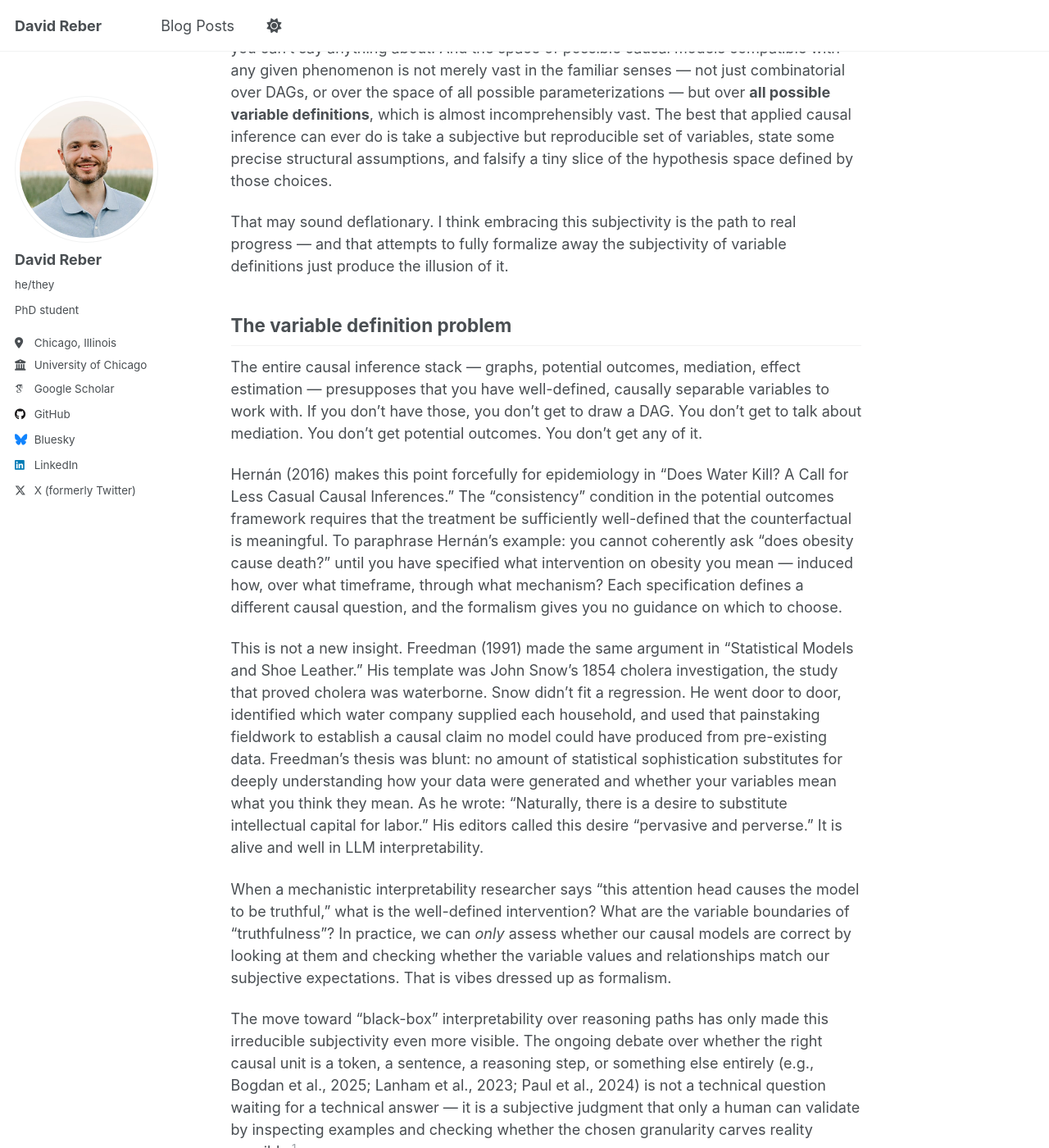
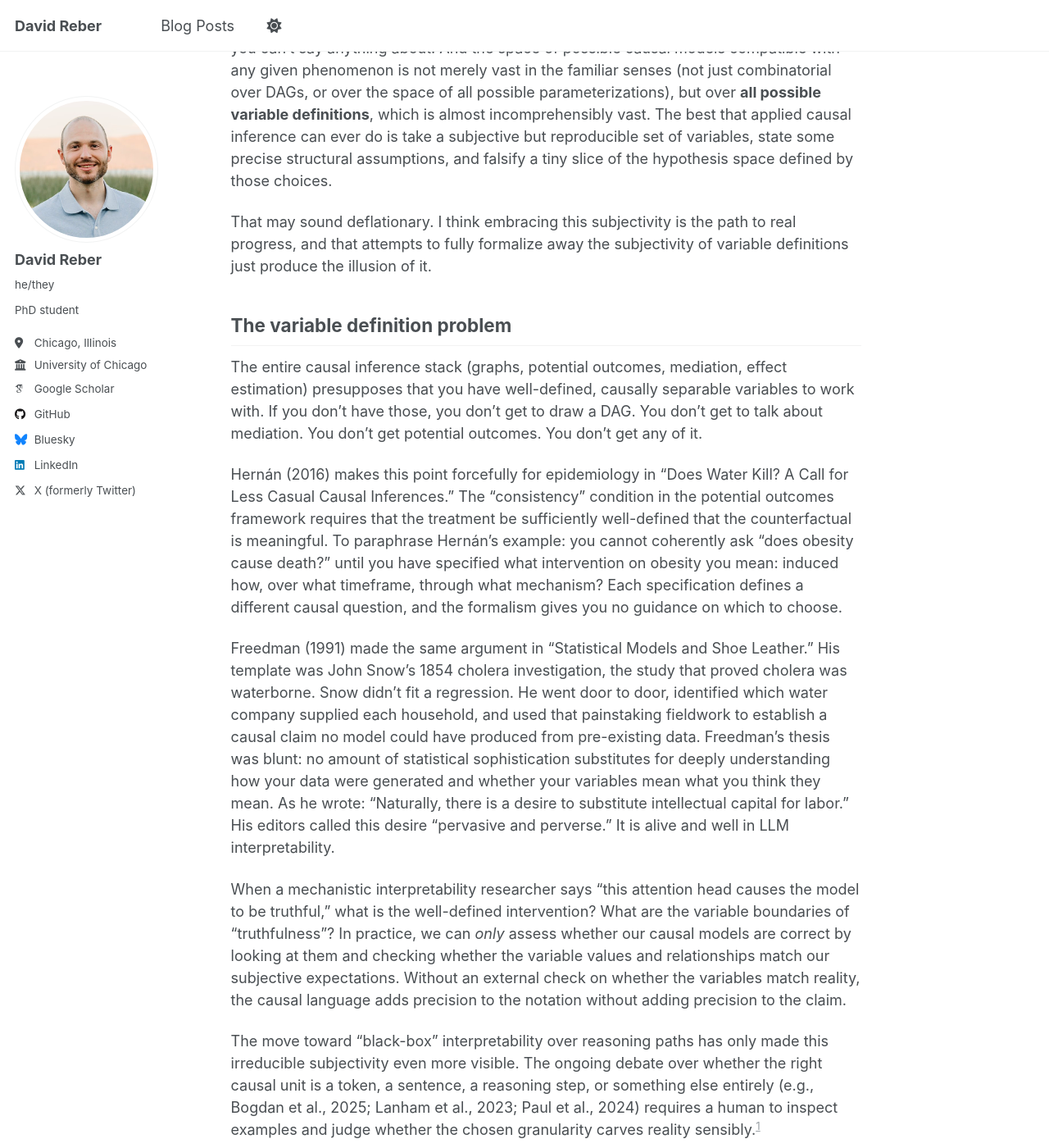
Before and after one commit to davidreber/davidreber.github.io, a Jekyll site: the page built from _posts/2026-03-06-subjective-causal-variables.md, in a window 1280 px wide and 1400 px high, scrolled down 591 px. Shown: the whole window at 82% size. Built offline with Jekyll 4.4.1, drawn with Linux system fonts in a browser that asks for light colours; some web fonts are replaced; some of the changed text lies outside the part shown.

Commit message:
remove bad em dash usage

```diff
--- a/_posts/2026-03-06-subjective-causal-variables.md
+++ b/_posts/2026-03-06-subjective-causal-variables.md
@@ -14,23 +14,23 @@ tags:
 
 When we try to understand large language models, we like to invoke causality. And who can blame us? Causal inference comes with an impressive toolkit: directed acyclic graphs, potential outcomes, mediation analysis, formal identification results. It feels crisp. It feels reproducible. It feels like science.
 
-But there is a precondition to the entire enterprise that we almost always skip past: you need well-defined causal variables. And defining those variables is not part of causal inference. It is prior to it — a subjective, pre-formal step that the formalism cannot provide and cannot validate.
+But there is a precondition to the entire enterprise that we almost always skip past: you need well-defined causal variables. And defining those variables is not part of causal inference. It is prior to it: a subjective, pre-formal step that the formalism cannot provide and cannot validate.
 
-Once you take this seriously, the consequences are severe. Every choice of variables induces a different hypothesis space. Every hypothesis space you *didn't* choose is one you can't say anything about. And the space of possible causal models compatible with any given phenomenon is not merely vast in the familiar senses — not just combinatorial over DAGs, or over the space of all possible parameterizations — but over **all possible variable definitions**, which is almost incomprehensibly vast. The best that applied causal inference can ever do is take a subjective but reproducible set of variables, state some precise structural assumptions, and falsify a tiny slice of the hypothesis space defined by those choices.
+Once you take this seriously, the consequences are severe. Every choice of variables induces a different hypothesis space. Every hypothesis space you *didn't* choose is one you can't say anything about. And the space of possible causal models compatible with any given phenomenon is not merely vast in the familiar senses (not just combinatorial over DAGs, or over the space of all possible parameterizations), but over **all possible variable definitions**, which is almost incomprehensibly vast. The best that applied causal inference can ever do is take a subjective but reproducible set of variables, state some precise structural assumptions, and falsify a tiny slice of the hypothesis space defined by those choices.
 
-That may sound deflationary. I think embracing this subjectivity is the path to real progress — and that attempts to fully formalize away the subjectivity of variable definitions just produce the illusion of it.
+That may sound deflationary. I think embracing this subjectivity is the path to real progress, and that attempts to fully formalize away the subjectivity of variable definitions just produce the illusion of it.
 
 ## The variable definition problem
 
-The entire causal inference stack — graphs, potential outcomes, mediation, effect estimation — presupposes that you have well-defined, causally separable variables to work with. If you don't have those, you don't get to draw a DAG. You don't get to talk about mediation. You don't get potential outcomes. You don't get any of it.
+The entire causal inference stack (graphs, potential outcomes, mediation, effect estimation) presupposes that you have well-defined, causally separable variables to work with. If you don't have those, you don't get to draw a DAG. You don't get to talk about mediation. You don't get potential outcomes. You don't get any of it.
 
-Hernán (2016) makes this point forcefully for epidemiology in "Does Water Kill? A Call for Less Casual Causal Inferences." The "consistency" condition in the potential outcomes framework requires that the treatment be sufficiently well-defined that the counterfactual is meaningful. To paraphrase Hernán's example: you cannot coherently ask "does obesity cause death?" until you have specified what intervention on obesity you mean — induced how, over what timeframe, through what mechanism? Each specification defines a different causal question, and the formalism gives you no guidance on which to choose.
+Hernán (2016) makes this point forcefully for epidemiology in "Does Water Kill? A Call for Less Casual Causal Inferences." The "consistency" condition in the potential outcomes framework requires that the treatment be sufficiently well-defined that the counterfactual is meaningful. To paraphrase Hernán's example: you cannot coherently ask "does obesity cause death?" until you have specified what intervention on obesity you mean: induced how, over what timeframe, through what mechanism? Each specification defines a different causal question, and the formalism gives you no guidance on which to choose.
 
-This is not a new insight. Freedman (1991) made the same argument in "Statistical Models and Shoe Leather." His template was John Snow's 1854 cholera investigation, the study that proved cholera was waterborne. Snow didn't fit a regression. He went door to door, identified which water company supplied each household, and used that painstaking fieldwork to establish a causal claim no model could have produced from pre-existing data. Freedman's thesis was blunt: no amount of statistical sophistication substitutes for deeply understanding how your data were generated and whether your variables mean what you think they mean. As he wrote: "Naturally, there is a desire to substitute intellectual capital for labor." His editors called this desire "pervasive and perverse." It is alive and well in LLM interpretability.
+Freedman (1991) made the same argument in "Statistical Models and Shoe Leather." His template was John Snow's 1854 cholera investigation, the study that proved cholera was waterborne. Snow didn't fit a regression. He went door to door, identified which water company supplied each household, and used that painstaking fieldwork to establish a causal claim no model could have produced from pre-existing data. Freedman's thesis was blunt: no amount of statistical sophistication substitutes for deeply understanding how your data were generated and whether your variables mean what you think they mean. As he wrote: "Naturally, there is a desire to substitute intellectual capital for labor." His editors called this desire "pervasive and perverse." It is alive and well in LLM interpretability.
 
-When a mechanistic interpretability researcher says "this attention head causes the model to be truthful," what is the well-defined intervention? What are the variable boundaries of "truthfulness"? In practice, we can *only* assess whether our causal models are correct by looking at them and checking whether the variable values and relationships match our subjective expectations. That is vibes dressed up as formalism.
+When a mechanistic interpretability researcher says "this attention head causes the model to be truthful," what is the well-defined intervention? What are the variable boundaries of "truthfulness"? In practice, we can *only* assess whether our causal models are correct by looking at them and checking whether the variable values and relationships match our subjective expectations. Without an external check on whether the variables match reality, the causal language adds precision to the notation without adding precision to the claim.
 
-The move toward "black-box" interpretability over reasoning paths has only made this irreducible subjectivity even more visible. The ongoing debate over whether the right causal unit is a token, a sentence, a reasoning step, or something else entirely (e.g., Bogdan et al., 2025; Lanham et al., 2023; Paul et al., 2024) is not a technical question waiting for a technical answer — it is a subjective judgment that only a human can validate by inspecting examples and checking whether the chosen granularity carves reality sensibly.[^1]
+The move toward "black-box" interpretability over reasoning paths has only made this irreducible subjectivity even more visible. The ongoing debate over whether the right causal unit is a token, a sentence, a reasoning step, or something else entirely (e.g., Bogdan et al., 2025; Lanham et al., 2023; Paul et al., 2024) requires a human to inspect examples and judge whether the chosen granularity carves reality sensibly.[^1]
 
 ## We keep getting confused about interventions
 
@@ -38,37 +38,37 @@ Across 2022–2025, we've watched a remarkably consistent pattern: someone propo
 
 I've perpetuated the "eureka, we found the bug in the earlier interventions!" narrative myself. In work I contributed to, we highlighted that activation patching interventions (see Heimersheim & Nanda, 2024) weren't surgical enough, and proposed dynamic weight grafting as a fix (Nief et al., 2026). Each time we convince ourselves the engineering is progressing. But there's still a fundamentally unaddressed question: is there any procedure that validates an intervention without a human judging whether the result means what we think?
 
-It is too easy to believe our interventions are well-defined because they are granular, forgetting that granularity is not validity.[^3]
+It is too easy to believe our interventions are well-defined because they are granular, forgetting that granularity alone cannot establish validity.[^3]
 
 ## Shoe leather for LLM interpretability
 
-Freedman's lesson was that there is no substitute for shoe leather — for going into the field and checking whether your variables and measurements actually correspond to reality. So what is shoe leather for causal inference about LLMs?
+Freedman's lesson was that there is no substitute for shoe leather: going into the field and checking whether your variables and measurements actually correspond to reality. So what is shoe leather for causal inference about LLMs?
 
-I think it has three components. First, **embrace LLMs as a reproducible operationalization of subjective concepts.** A transcoder feature, a swapped sentence in a chain of thought, a rephrased prompt — these are engineering moves, not variable definitions. "Helpfulness" is a variable. "Helpfulness as defined by answering the user's request without increasing liability to the LLM provider" is another, distinct variable. Describe the attribute in natural language, use an LLM-as-judge to assess whether text exhibits it, and your variable becomes a measurable function over text — reproducible by anyone with the same LLM and the same concept definition.
+I think it has three components. First, **embrace LLMs as a reproducible operationalization of subjective concepts.** A transcoder feature, a swapped sentence in a chain of thought, a rephrased prompt. These are engineering moves. The variable definition is the natural language description of what you are measuring. "Helpfulness" is a variable. "Helpfulness as defined by answering the user's request without increasing liability to the LLM provider" is another, distinct variable. Describe the attribute in natural language, use an LLM-as-judge to assess whether text exhibits it, and your variable becomes a measurable function over text, reproducible by anyone with the same LLM and the same concept definition.
 
-Second, **do systematic human labeling of all causal variables and interventions** to verify they actually match what you think they should. If someone disagrees with your operationalization, they can audit a hundred samples and refine the natural language description. This is the shoe leather: not fitting a better model, but checking — sample by sample — whether your measurements mean what you claim.
+Second, **do systematic human labeling of all causal variables and interventions** to verify they actually match what you think they should. If someone disagrees with your operationalization, they can audit a hundred samples and refine the natural language description. This is the shoe leather: not fitting a better model, but checking, sample by sample, whether your measurements mean what you claim.
 
-Third — and perhaps most importantly — **publish the labeling procedure, not just the code.** A reproducible natural language specification of what each variable means, along with the human validation that confirmed it, is arguably more valuable than a GitHub repo. It is what lets someone else pick up your variables, contest them, refine them, and build on your falsifications rather than starting from scratch.
+Third, and perhaps most importantly, **publish the labeling procedure, not just the code.** A reproducible natural language specification of what each variable means, along with the human validation that confirmed it, is arguably more valuable than a GitHub repo. It is what lets someone else pick up your variables, contest them, refine them, and build on your falsifications rather than starting from scratch.
 
 Variable definitions are outside the scope of causal inference. Publishing how you labeled them matters more than publishing your code.
 
 ## Trying to practice what I'm preaching
 
-RATE (Reber, Richardson, Nief, Garbacea, & Veitch, 2025) came out of trying to do this in practice — specifically, trying to scale up subjective evaluation of traditional steering approaches in mech interp. We knew from classical causal inference that we needed counterfactual pairs to measure causal effects of high-level attributes on reward model scores. Using LLM-based rewriters to generate those pairs was the obvious move, but the rewrites introduced systematic bias. Fixing that bias — especially without having to enumerate everything a variable *can't* be — turned out to be a whole paper. The core idea: rewrite twice, and use the structure of the double rewrite to correct for imperfect counterfactuals.
+RATE (Reber, Richardson, Nief, Garbacea, & Veitch, 2025) came out of trying to do this in practice. Specifically, we were trying to scale up subjective evaluation of traditional steering approaches in mech interp. We knew from classical causal inference that we needed counterfactual pairs to measure causal effects of high-level attributes on reward model scores. Using LLM-based rewriters to generate those pairs was the obvious move, but the rewrites introduced systematic bias. Fixing that bias (especially without having to enumerate everything a variable *can't* be) turned out to be a whole paper. The core idea: rewrite twice, and use the structure of the double rewrite to correct for imperfect counterfactuals.
 
 ## The punchline
 
-Building causal inference on top of subjective-but-reproducible variables is harder than it sounds, and there's much more to do. But I believe the path is clear, even if it's narrow: subjective-yet-reproducible variables, dubious yet precise structural assumptions, honest statistical inference — and the willingness to falsify only a sliver of the hypothesis space at a time.
+Building causal inference on top of subjective-but-reproducible variables is harder than it sounds, and there's much more to do. But I believe the path is clear, even if it's narrow: subjective-yet-reproducible variables, dubious yet precise structural assumptions, honest statistical inference, and the willingness to falsify only a sliver of the hypothesis space at a time.
 
-Every causal variable is a subjective choice — and because the space of possible variable definitions is vast, so is the space of causal hypotheses we'll never even consider. No formalism eliminates this. No amount of engineering granularity substitutes for a human checking whether a variable means what we think it means. The best we can do is choose variables people can understand, operationalize them reproducibly, state our structural assumptions precisely, and falsify what we can. That sliver of real progress beats a mountain of imagined progress every time.
+Every causal variable is a subjective choice, and because the space of possible variable definitions is vast, so is the space of causal hypotheses we'll never even consider. No formalism eliminates this. No amount of engineering granularity substitutes for a human checking whether a variable means what we think it means. The best we can do is choose variables people can understand, operationalize them reproducibly, state our structural assumptions precisely, and falsify what we can. That sliver of real progress beats a mountain of imagined progress every time.
 
 ---
 
 [^1]: Causal representation learning (e.g., Schölkopf et al., 2021) doesn't help here either. Weakening "here is the DAG" to "the DAG belongs to some family" is still a structural assertion made before any data is observed.
 
-[^2]: Two threads illustrate the pattern. First: ROME (Meng et al., 2022) used causal tracing to localize factual knowledge to specific MLP layers — a foundational contribution. Hase et al. (2023) showed the localization results didn't predict which layers were best to edit. Wang & Veitch (2025) showed that optimal edits at *random* locations can be as effective as edits at supposedly localized ones. Second: DAS (Geiger, Wu, Potts, Icard, & Goodman, 2024) found alignments between high-level causal variables and distributed neural representations via gradient descent. But Makelov et al. (2023) demonstrated that subspace patching can produce "interpretability illusions" — changing output via dormant pathways rather than the intended mechanism — to which Wu et al. (2024) argued these were experimental artifacts. Causal abstraction has real theoretical foundations (e.g., Beckers & Halpern, 2019; Geiger et al., 2025; Xia & Bareinboim, 2024), but it cannot eliminate the subjectivity of variable definitions — only relocate it. Sutter et al. (2025) show that with unconstrained alignment maps, any network can be mapped to any algorithm, rendering abstraction trivially satisfied. The linearity constraints practitioners impose to avoid this are themselves modeling choices — ones that can only be validated by subjective judgment over the data.
+[^2]: Two threads illustrate the pattern. First: ROME (Meng et al., 2022) used causal tracing to localize factual knowledge to specific MLP layers, a foundational contribution. Hase et al. (2023) showed the localization results didn't predict which layers were best to edit. Wang & Veitch (2025) showed that optimal edits at *random* locations can be as effective as edits at supposedly localized ones. Second: DAS (Geiger, Wu, Potts, Icard, & Goodman, 2024) found alignments between high-level causal variables and distributed neural representations via gradient descent. But Makelov et al. (2023) demonstrated that subspace patching can produce "interpretability illusions" (changing output via dormant pathways rather than the intended mechanism), to which Wu et al. (2024) argued these were experimental artifacts. Causal abstraction has real theoretical foundations (e.g., Beckers & Halpern, 2019; Geiger et al., 2025; Xia & Bareinboim, 2024), but it cannot eliminate the subjectivity of variable definitions, only relocate it. Sutter et al. (2025) show that with unconstrained alignment maps, any network can be mapped to any algorithm, rendering abstraction trivially satisfied. The linearity constraints practitioners impose to avoid this are themselves modeling choices, ones that can only be validated by subjective judgment over the data.
 
-[^3]: There is also a formal issue lurking here: structural causal models require exogenous noise, and neural network computations are deterministic. Without extensions like Beckers, Halpern, & Hitchcock's (2023) "Causal Models with Constraints," we don't even have a well-formed causal model at the neural network level — so what are we abstracting between?
+[^3]: There is also a formal issue lurking here: structural causal models require exogenous noise, and neural network computations are deterministic. Without extensions like Beckers, Halpern, & Hitchcock's (2023) "Causal Models with Constraints," we don't even have a well-formed causal model at the neural network level, so what are we abstracting between?
 
 ---
 
```
